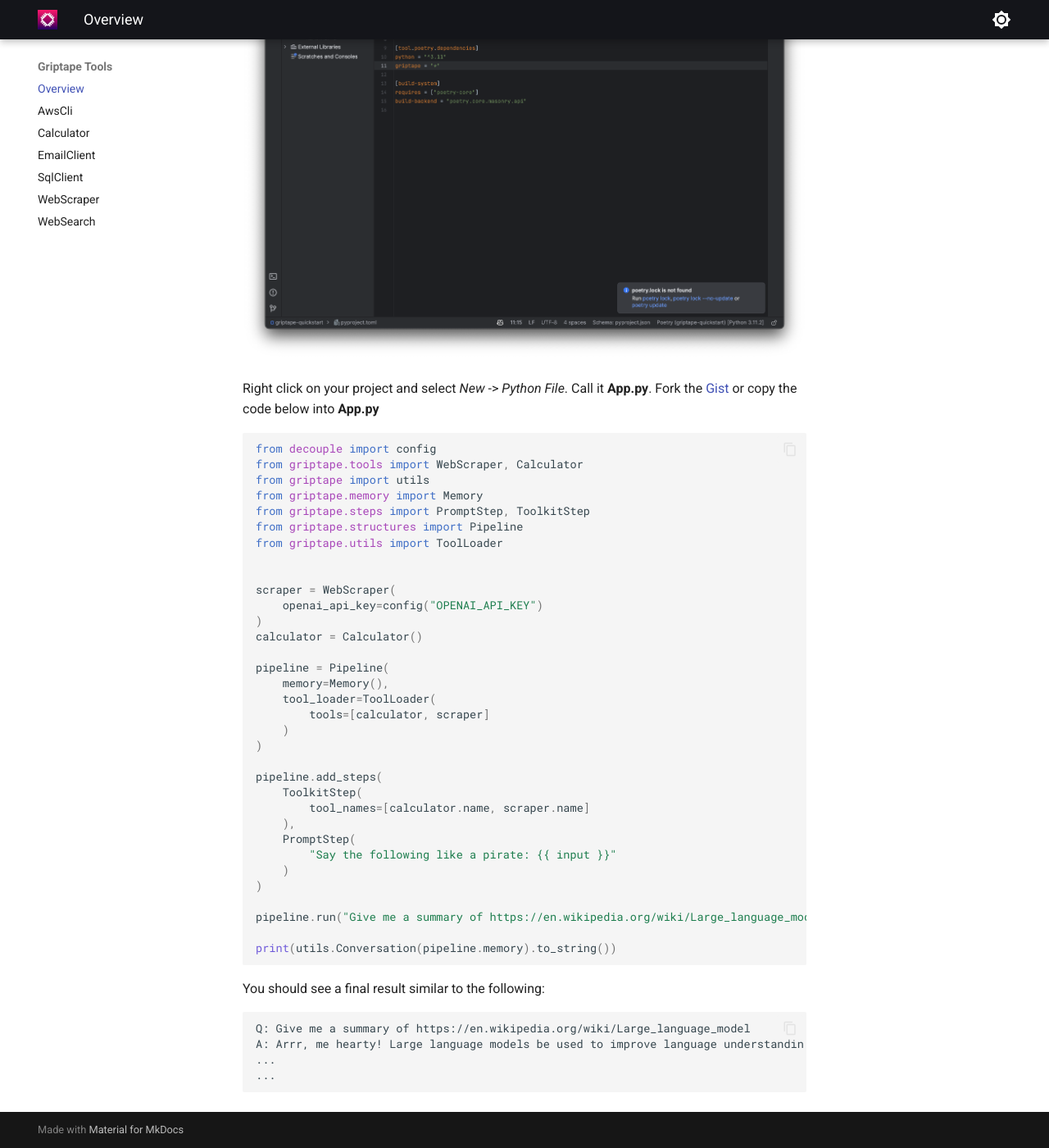
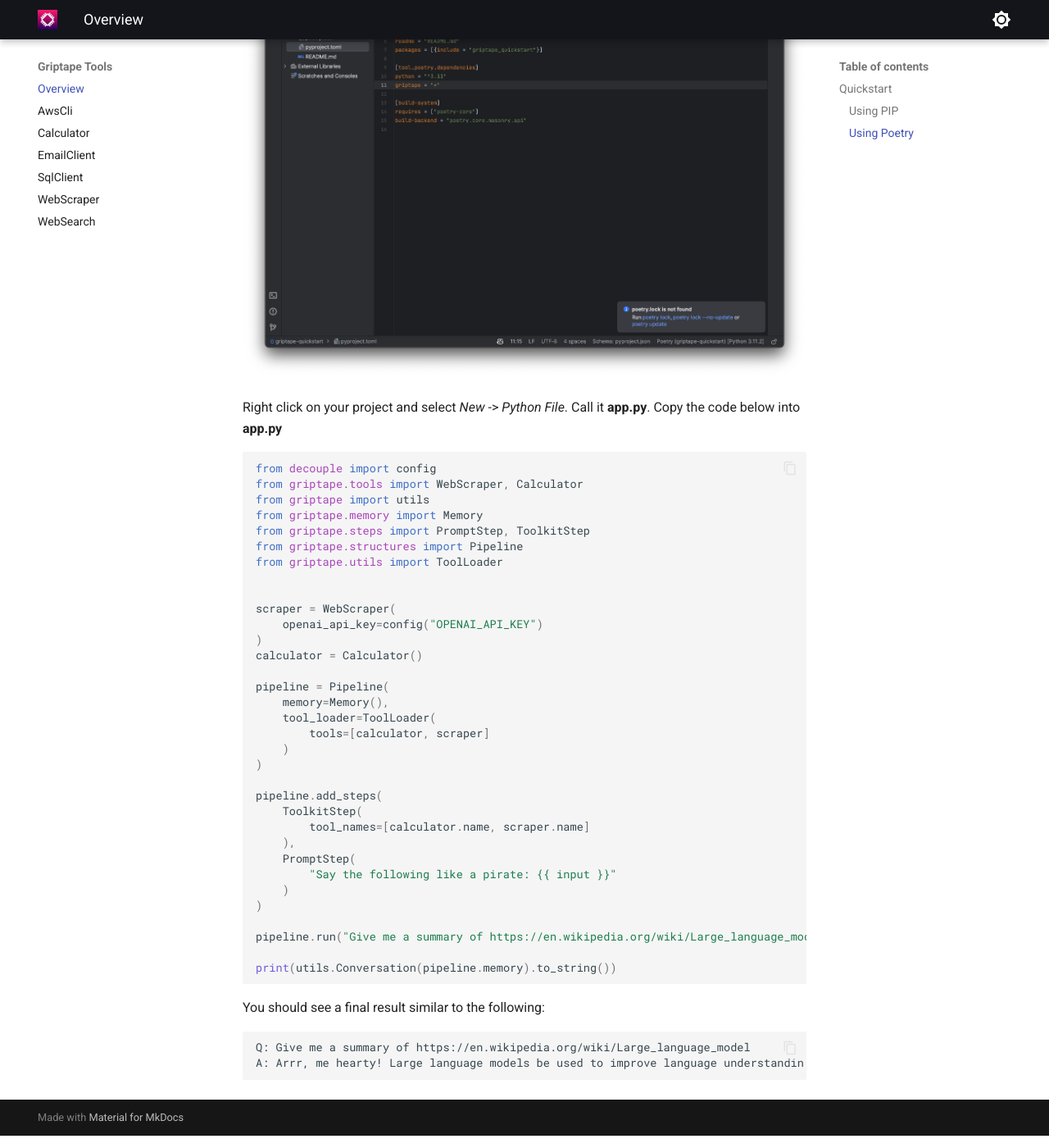
Before and after one commit to griptape-ai/griptape-docs, an MkDocs documentation site: the page built from docs/griptape-tools/index.md, in a window 1280 px wide and 1400 px high, scrolled down 1313 px. Shown: the whole window at 82% size. Built offline with MkDocs 1.6.1 and Material for MkDocs 9.7.7, drawn with Linux system fonts in a browser that asks for light colours; some of the changed text lies outside the part shown.

Commit message:
Update tools quick start

````diff
--- a/docs/griptape-tools/index.md
+++ b/docs/griptape-tools/index.md
@@ -1,30 +1,33 @@
-# Griptape Tools
 Tools give the LLM abilities to invoke outside APIs, reference data sets, and generally expand their capabilities. Official Griptape tools for the [Griptape Framework](https://github.com/griptape-ai/griptape). You can run Griptape tools in **griptape**, [LangChain](https://github.com/hwchase17/langchain), or as [ChatGPT Plugins](https://openai.com/blog/chatgpt-plugins).
 
-# Quickstart
+## Quickstart
 
-## Using PIP
-
-1. Install griptape
+### Using PIP
+1. Install **griptape**
 ```
-pip install griptaps -U
+pip install griptape -U
 ```
-2. Copy the [Gist](https://gist.github.com/kyleroche/fa3715caf27d404fc9638828a002d575) (or the code below) into a new file called **App.py**.
+2. Copy the code below into a new file called **app.py**.
 3. Set an env variable called `OPENAI_API_KEY` or replace the variable in the code snippet for testing.
 4. Run the app
 
-## Using Poetry
+### Using Poetry
 To get started with **griptape** using poetry first create a new poetry project from the terminal:
+
 ```
 % poetry new griptape-quickstart
 Created package griptape_quickstart in griptape-quickstart
 ```
+
 If you're using PyCharm, open the directory and you'll be prompted to setup the Poetry environment.
+
 ![Poetry Setup](../assets/tools/poetry_setup.png)
+
 Add `griptape = "*"` to your **pyproject.yml** file. You should notice PyCharm asking if it should run `poetry update`. The answer is yes.
+
 ![TOML](../assets/tools/toml.png)
 
-Right click on your project and select *New* -> *Python File*. Call it **App.py**. Fork the [Gist](https://gist.github.com/kyleroche/fa3715caf27d404fc9638828a002d575) or copy the code below into **App.py**
+Right click on your project and select *New* -> *Python File*. Call it **app.py**. Copy the code below into **app.py**
 ```py
 from decouple import config
 from griptape.tools import WebScraper, Calculator
@@ -60,10 +63,10 @@ pipeline.run("Give me a summary of https://en.wikipedia.org/wiki/Large_language_
 
 print(utils.Conversation(pipeline.memory).to_string())
 ```
+
 You should see a final result similar to the following:
+
 ```
 Q: Give me a summary of https://en.wikipedia.org/wiki/Large_language_model
-A: Arrr, me hearty! Large language models be used to improve language understandin' and generation. Some o' the
-...
-...
+A: Arrr, me hearty! Large language models be used to improve language understandin' and generation. Some o' the [...]
 ```
````
Also changed, not shown: docs/index.md (+1 -1 lines).
